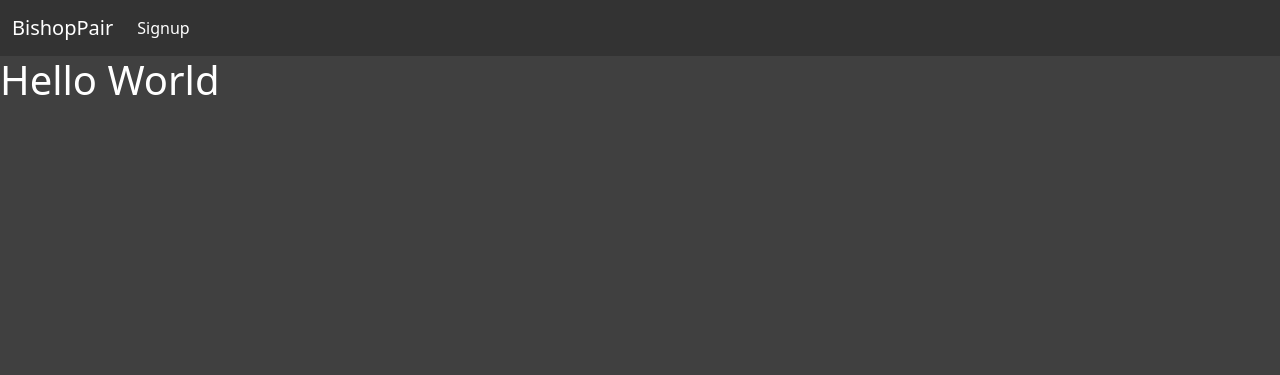
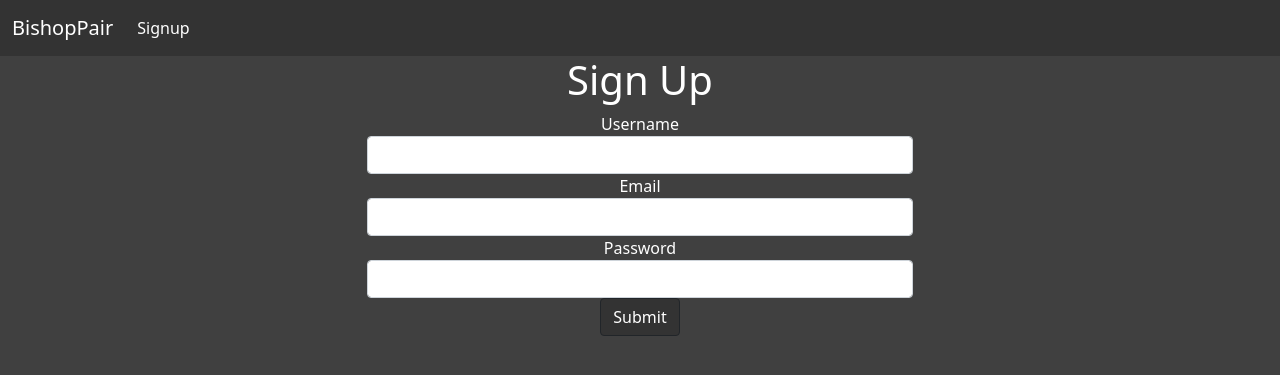
Before and after one commit to timbaginski/chess-site, a Django app: template main/templates/signup.html in a window 1280 px wide. Shown: the top 375 px of the page. Run offline with Django 3.2, Linux system fonts and the light colour scheme; the template is opened without the code that fills it, so the values that code supplies are empty.

Commit message:
signup page

```diff
--- a/main/static/style.css
+++ b/main/static/style.css
@@ -6,3 +6,7 @@ body {
     background: #404040;
     color: #FFFFFF;
 }
+
+.btn-dark {
+    background: #333333;
+}
--- a/main/templates/base.html
+++ b/main/templates/base.html
@@ -2,7 +2,7 @@
 <!DOCTYPE html>
 <html>
 <head>
-    {% block title %}
+    {% block headers %}
     {% endblock %}
     <link href="https://cdn.jsdelivr.net/npm/bootstrap@5.0.2/dist/css/bootstrap.min.css" rel="stylesheet" integrity="sha384-EVSTQN3/azprG1Anm3QDgpJLIm9Nao0Yz1ztcQTwFspd3yD65VohhpuuCOmLASjC" crossorigin="anonymous">
     <link rel="stylesheet" href="{% static 'style.css' %}">
--- a/main/templates/signup.html
+++ b/main/templates/signup.html
@@ -1,9 +1,37 @@
 {% extends "base.html" %}
 
-{% block title %}
+{% block headers %}
 <title>Signup</title>
 {% endblock %}
 
 {% block content %}
-<h1>Hello World</h1>
+<div class="container-fluid">
+    <div class="row text-center">
+        <div class="col lg-8">
+            <h1>Sign Up</h1>
+        </div>
+    </div>
+</div>
+
+<div class="container">
+    <div class="row text-center">
+        <div class="col-xs-12 col-lg-8 offset-lg-2 col-xl-6 offset-xl-3">
+            <form action="", method="POST">{% csrf_token %}
+                <div class="form-group">
+                    <label for="username">Username</label>
+                    <input type="text" class="form-control" id="username" name="username">
+                </div>
+                <div class="form-group">
+                    <label for="email">Email</label>
+                    <input type="email" class="form-control" id="email" name="email">
+                </div>
+                <div class="form-group">
+                    <label for="password">Password</label>
+                    <input type="password" class="form-control" id="password" name="password">
+                </div>
+                <button type="submit" class="btn btn-dark">Submit</button>
+            </form>
+        </div>
+    </div>
+</div>
 {% endblock %}
--- a/main/urls.py
+++ b/main/urls.py
@@ -2,5 +2,5 @@ from django.urls import path
 from . import views
 
 urlpatterns = [
-    path('signup', views.signup)
+    path('signup', views.signup),
 ]
```
Also changed, not shown: main/controllers/userController.py (added, +13 -0 lines), main/views.py (+15 -0 lines), db.sqlite3, main/static/signuprequest.js (added).
